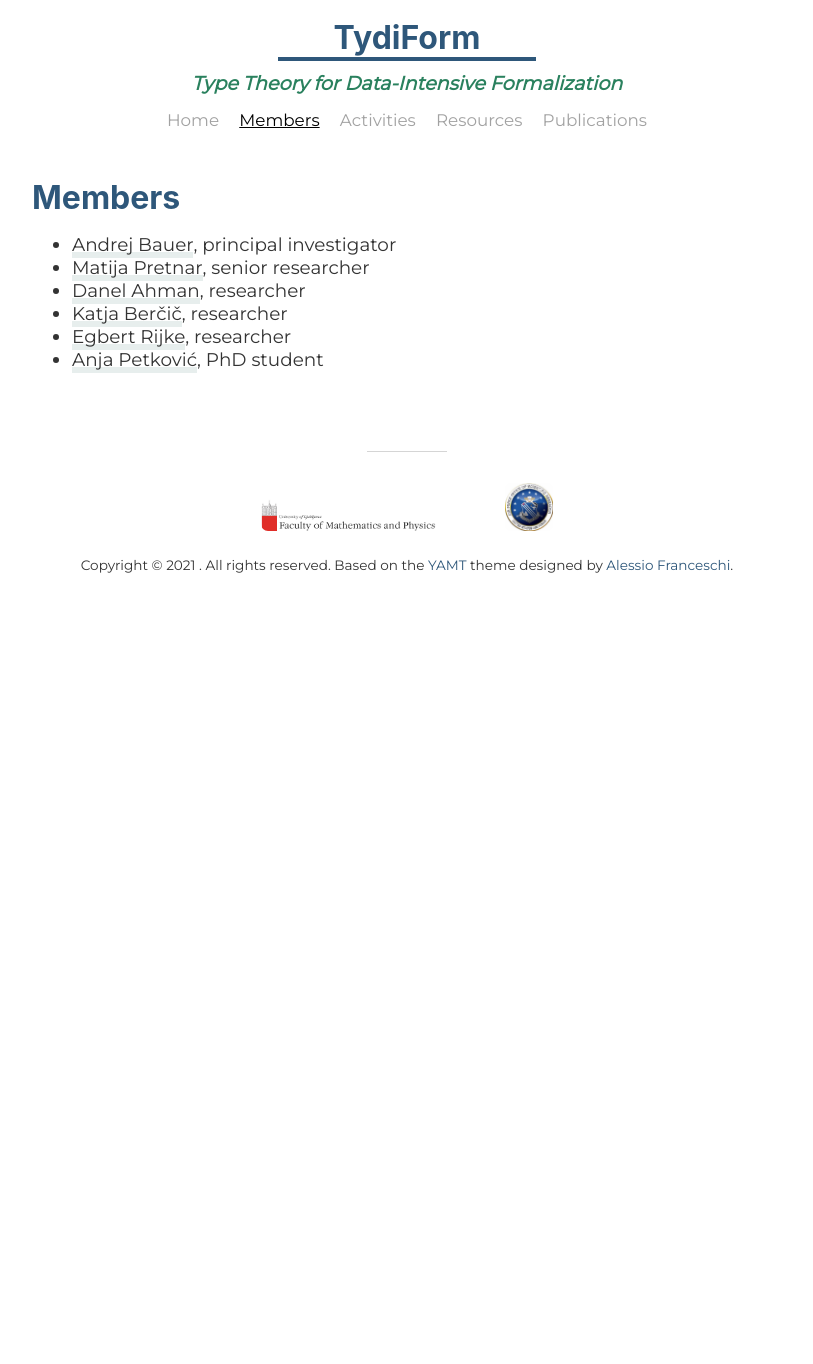
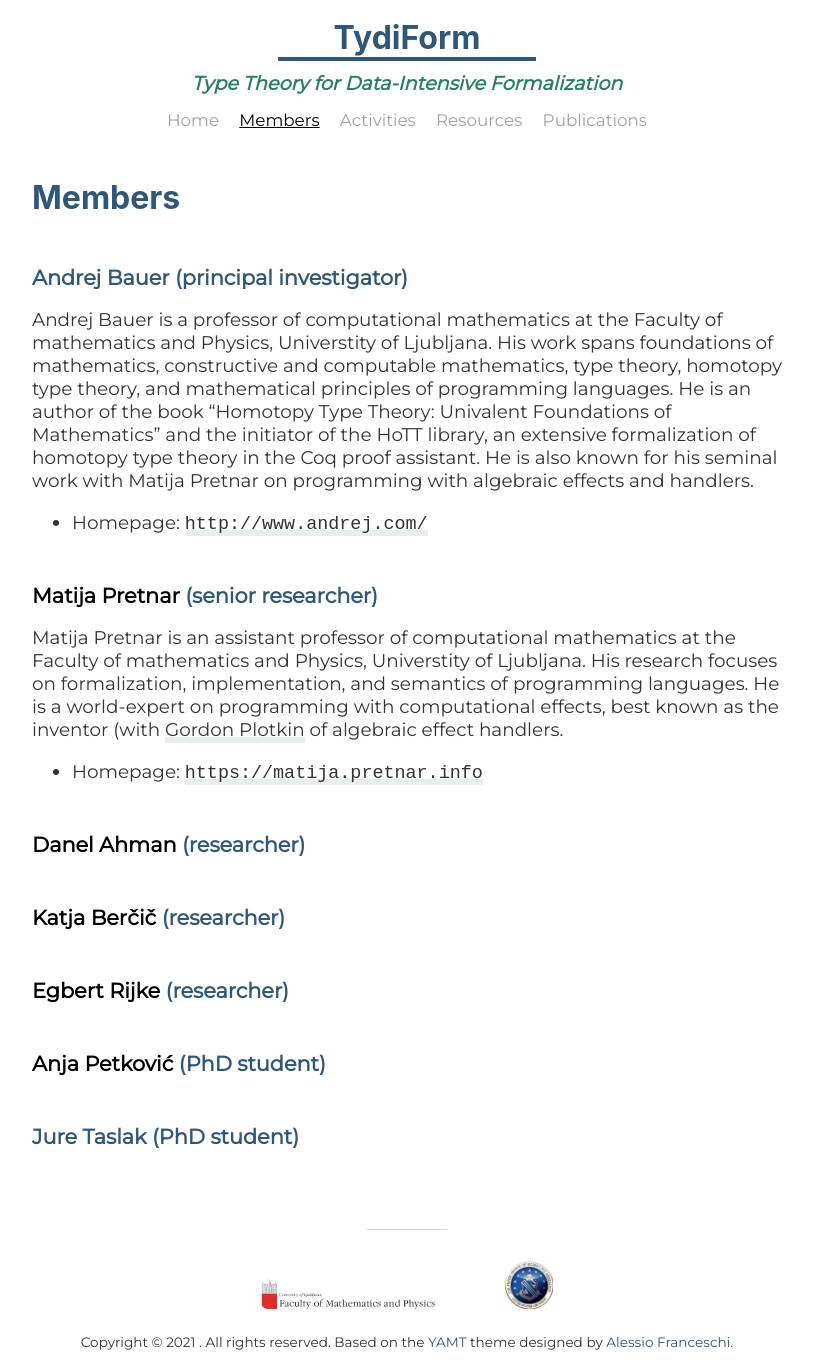
Before and after one commit to ul-fmf/tydi-form-site, a Jekyll site: the page built from members.md, in a window 1280 px wide. Shown: the whole page, without its empty margins (233-1046 px from the left). Built offline with Jekyll 4.4.1, drawn with Linux system fonts in a browser that asks for light colours; nearby versions of some CDN libraries; some web fonts are replaced; before the commit the page ends 900 px from its top, so only the background shows below that.

Commit message:
Some resources and some members.

```diff
--- a/members.md
+++ b/members.md
@@ -4,9 +4,28 @@ layout: page
 
 # Members
 
-* [Andrej Bauer](http://www.andrej.com/), principal investigator
-* [Matija Pretnar](http://matija.pretnar.info/), senior researcher
-* [Danel Ahman](https://danel.ahman.ee), researcher
-* [Katja Berčič](http://katja.not.si), researcher
-* [Egbert Rijke](https://www.fmf.uni-lj.si/si/imenik/51874/), researcher
-* [Anja Petković](https://anjapetkovic.com), PhD student
+## Andrej Bauer (principal investigator)
+
+Andrej Bauer is a professor of computational mathematics at the Faculty of mathematics and Physics, Universtity of Ljubljana. His work spans foundations of mathematics, constructive and computable mathematics, type theory, homotopy type theory, and mathematical principles of programming languages. He is an author of the book “Homotopy Type Theory: Univalent Foundations of Mathematics” and the initiator of the HoTT library, an extensive formalization of homotopy type theory in the Coq proof assistant. He is also known for his seminal work with Matija Pretnar on programming with algebraic effects and handlers.
+
+* Homepage: [`http://www.andrej.com/`](http://www.andrej.com/)
+
+
+## [Matija Pretnar](http://matija.pretnar.info/) (senior researcher)
+
+Matija Pretnar is an assistant professor of computational mathematics at the Faculty of mathematics and Physics, Universtity of Ljubljana. His research focuses on formalization, implementation, and semantics of programming languages. He is a world-expert on programming with computational effects, best known as the inventor (with [Gordon Plotkin](https://www.research.ed.ac.uk/en/persons/gordon-plotkin) of algebraic effect handlers.
+
+* Homepage: [`https://matija.pretnar.info`](https://matija.pretnar.info)
+
+
+## [Danel Ahman](https://danel.ahman.ee) (researcher)
+
+## [Katja Berčič](http://katja.not.si) (researcher)
+
+
+## [Egbert Rijke](https://www.fmf.uni-lj.si/si/imenik/51874/) (researcher)
+
+
+## [Anja Petković](https://anjapetkovic.com) (PhD student)
+
+## Jure Taslak (PhD student)
```
Also changed, not shown: index.md (+6 -4 lines), resources.md (+21 -0 lines).
